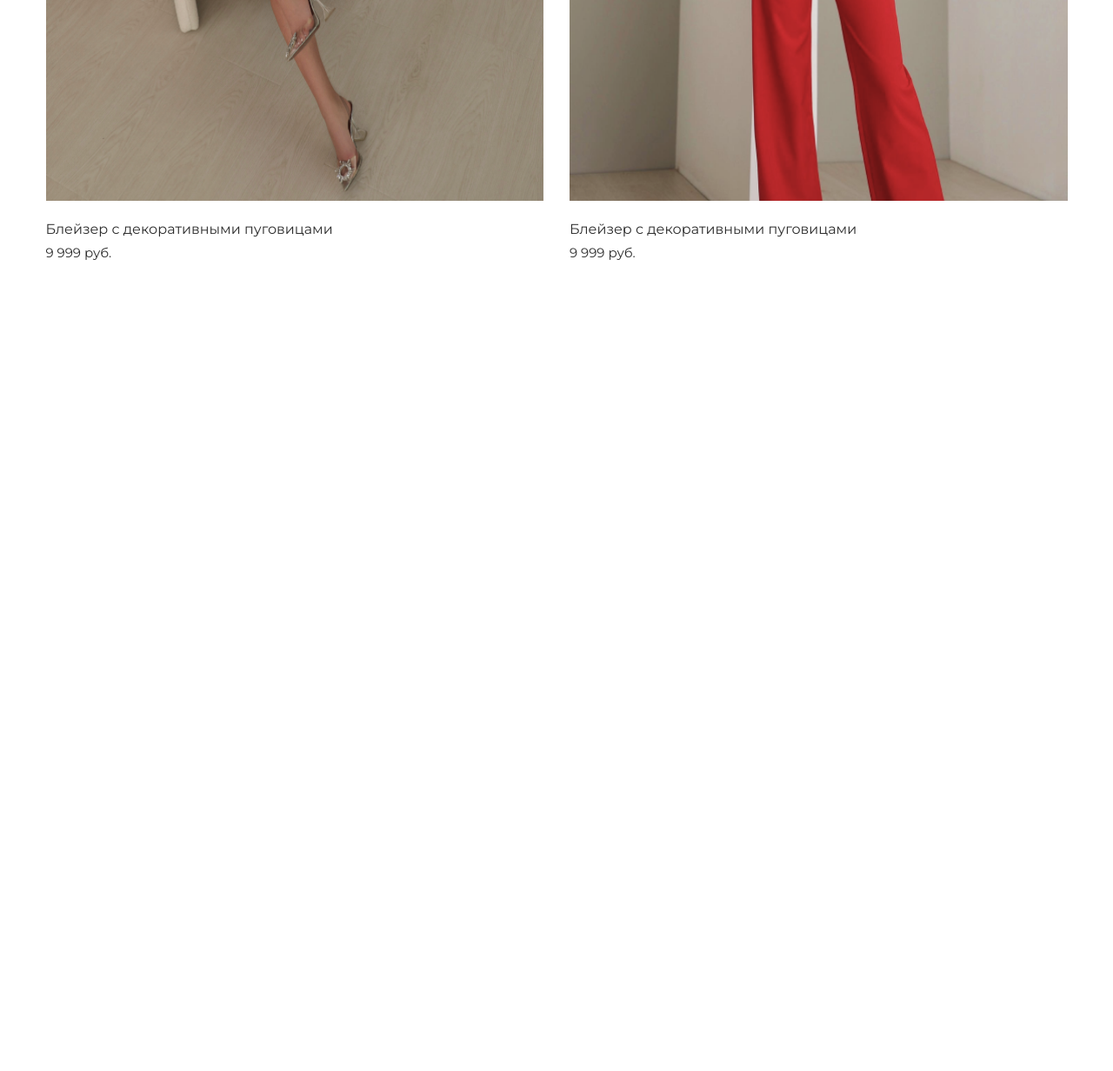
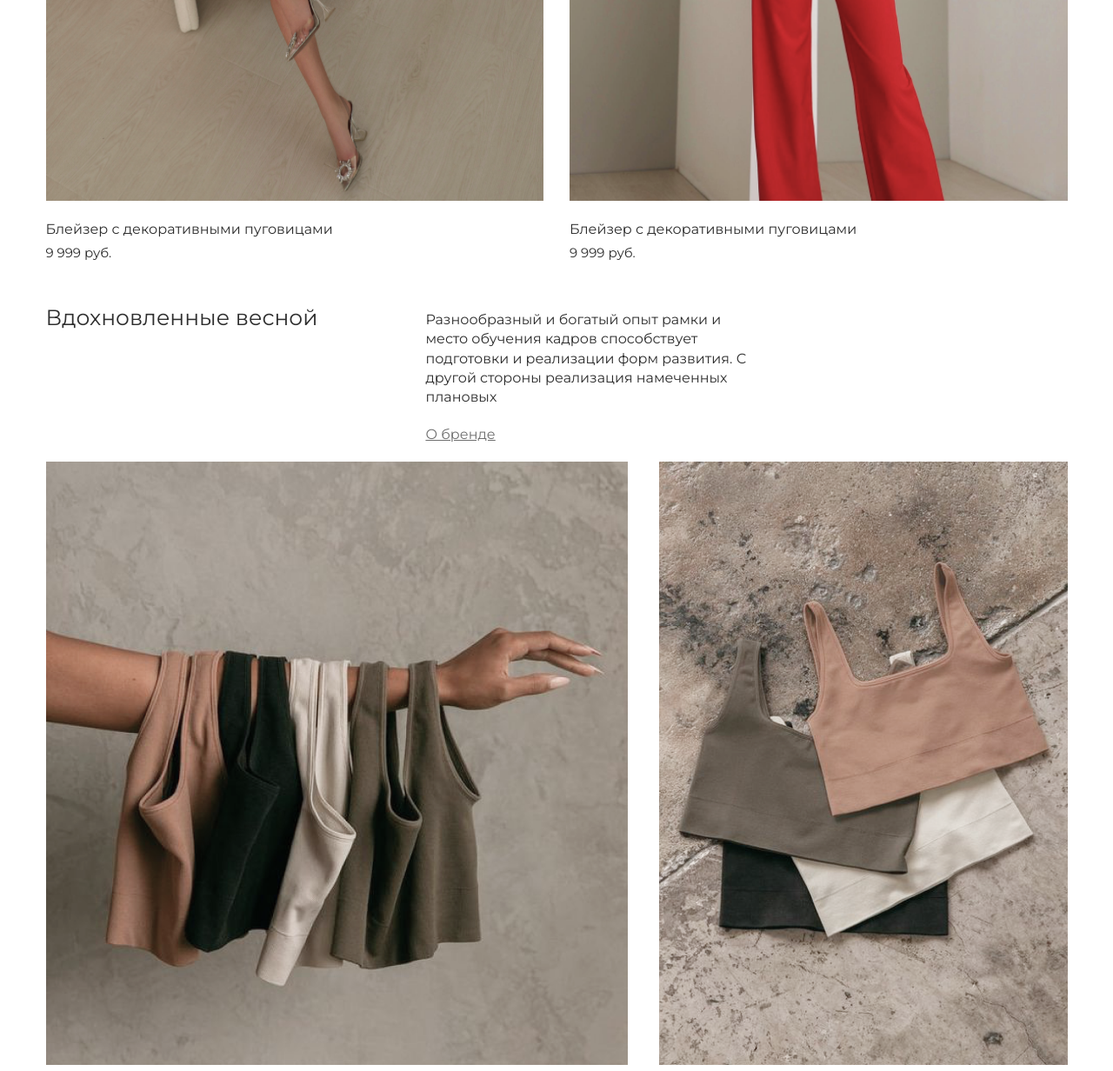
Before and after one commit to nickartemenk/sarafan, a plain HTML site: page index.html in a window 1280 px wide. Shown: the part 2075-3307 px from the top of the page at 87% size. Before the commit the page ends 2375 px from the top, so only its background shows below. Drawn offline with nearby package versions, Linux system fonts and the light colour scheme; a web font is replaced by a local one.

Commit message:
add add new section-inspired

```diff
--- a/index.html
+++ b/index.html
@@ -280,5 +280,36 @@
         </div>
       </div>
     </section>
+    <section class="inspired container">
+      <div class="inspired-textblock">
+        <h3 class="inspired-textblock__title">Вдохновленные весной</h3>
+        <div class="inspired-textblock__text">
+          <p class="inspired-textblock__description">
+            Разнообразный и богатый опыт рамки и<br />
+            место обучения кадров способствует<br />
+            подготовки и реализации форм развития. С<br />
+            другой стороны реализация намеченных<br />
+            плановых
+          </p>
+          <a class="inspired-textblock__link" href="/">О бренде</a>
+        </div>
+      </div>
+      <div class="inspired-cardblock">
+        <div class="inspired-card">
+          <img
+            class="inspired-card__image"
+            src="./assets/images/inspired/image 1.png"
+            alt="img-1"
+          />
+        </div>
+        <div class="inspired-card">
+          <img
+            class="inspired-card__image"
+            src="./assets/images/inspired/image 2.png"
+            alt="img-2"
+          />
+        </div>
+      </div>
+    </section>
   </body>
 </html>
--- a/styles/index.css
+++ b/styles/index.css
@@ -6,3 +6,4 @@
 /* sections */
 @import url(./banner.css);
 @import url(./newcollection.css);
+@import url(./inspired.css)
--- /dev/null
+++ b/styles/inspired.css
@@ -0,0 +1,38 @@
+.inspired{
+  padding-top: 60px;
+  padding-bottom: 60px;
+}
+
+.inspired-textblock{
+  display: flex;
+  justify-content: flex-start;
+}
+
+.inspired-textblock__title{
+  font-weight: 400px;
+  font-size: 25px;
+  line-height: 28.47px;
+  color: var(--text-color);
+}
+
+.inspired-textblock__text {
+  margin: 6px 0px 20px 124px;
+  font-weight: 400px;
+  font-size: 16px;
+  line-height: 22.4px;
+  color: var(--text-color);
+}
+
+.inspired-textblock__description{
+  margin-bottom: 20px;
+}
+
+.inspired-textblock__link{
+  color: var(--inspired-link);
+  text-decoration: underline;
+}
+
+.inspired-cardblock{
+  display: flex;
+  justify-content: space-between;
+}
--- a/styles/variables.css
+++ b/styles/variables.css
@@ -3,4 +3,5 @@
   --grey: #cecece;
   --white: #fff;
   --bullet-bg: #E5E5E5;
+  --inspired-link:#6F6F6F;
 }
```
Also changed, not shown: assets/images/inspired/image 1.png (added), assets/images/inspired/image 2.png (added).
